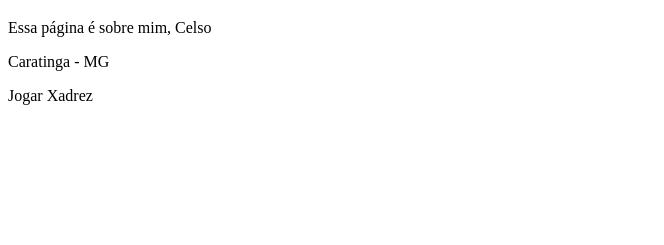
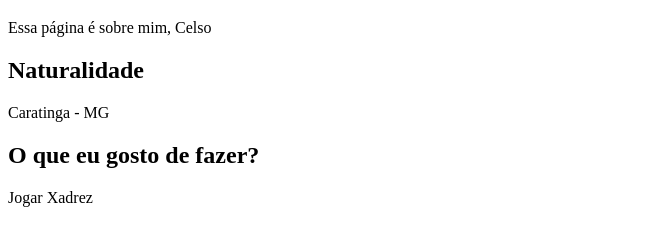
Before and after one commit to ufjf-dcc202/ufjf-dcc202-2023-3-b-atv3-celso-z, a website: page index.html in a window 1280 px wide. Shown: the part 61-306 px from the top of the page, without its empty margins (0-664 px from the left). Drawn offline with Linux system fonts and the light colour scheme.

Commit message:
Tentando passar nos testes, interpretei título da forma errada

```diff
--- a/index.html
+++ b/index.html
@@ -2,16 +2,19 @@
 <html lang="pt">
 	<head>
 		<meta charset="UTF-8">
+		<meta width=device-width, initial-scale=1.0>
 		<title>DCC202 - Atividade 3: CELSO ZACARIAS</title>
 	</head>
 	<body>
 		<main>
 			<h1>DCC202 - Atividade 3: CELSO ZACARIAS</h1>
 			<p>Essa página é sobre mim, Celso</p>
-			<section title=Naturalidade>
+			<section>
+				<h2>Naturalidade</h2>
 				<p>Caratinga - MG</p>
 			</section>
-			<section title="O que eu gosto de fazer?">
+			<section>
+				<h2>O que eu gosto de fazer?</h2>
 				<p>Jogar Xadrez</p>
 			</section>
 		</main>
```
